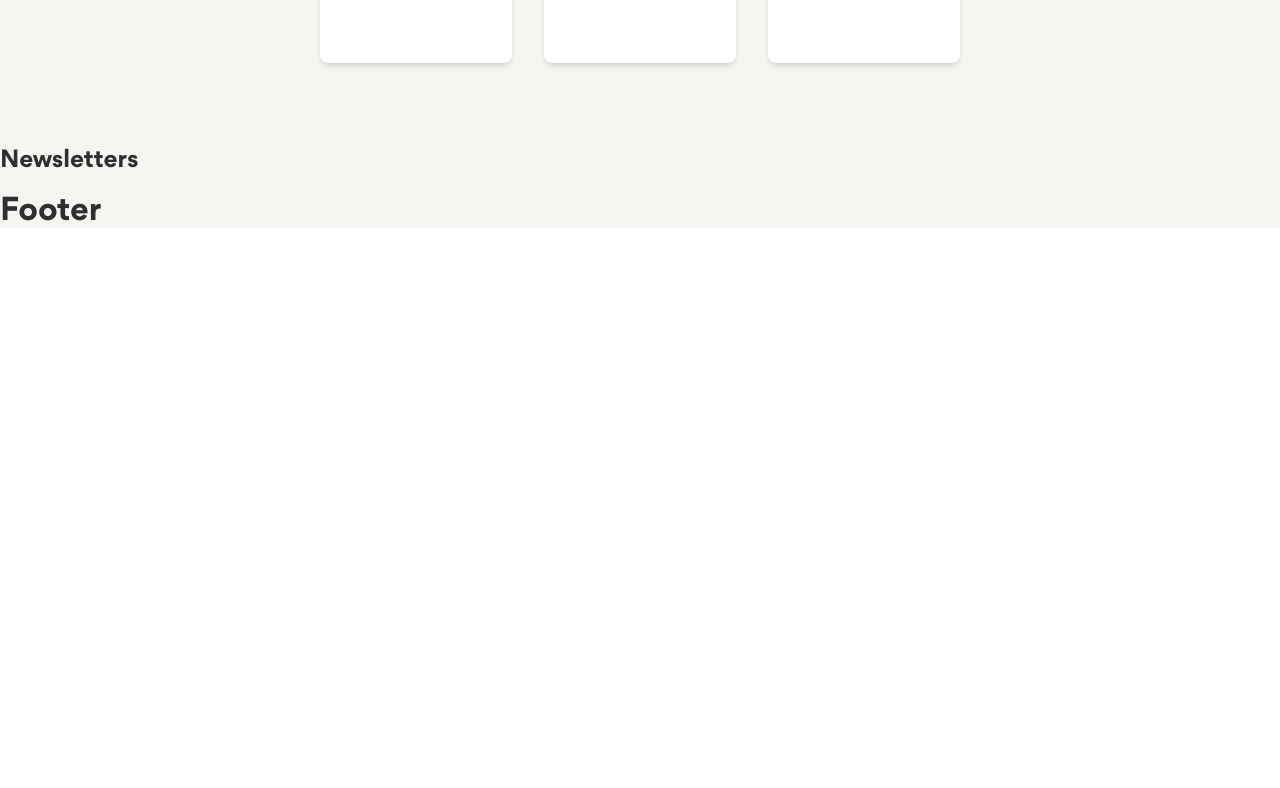
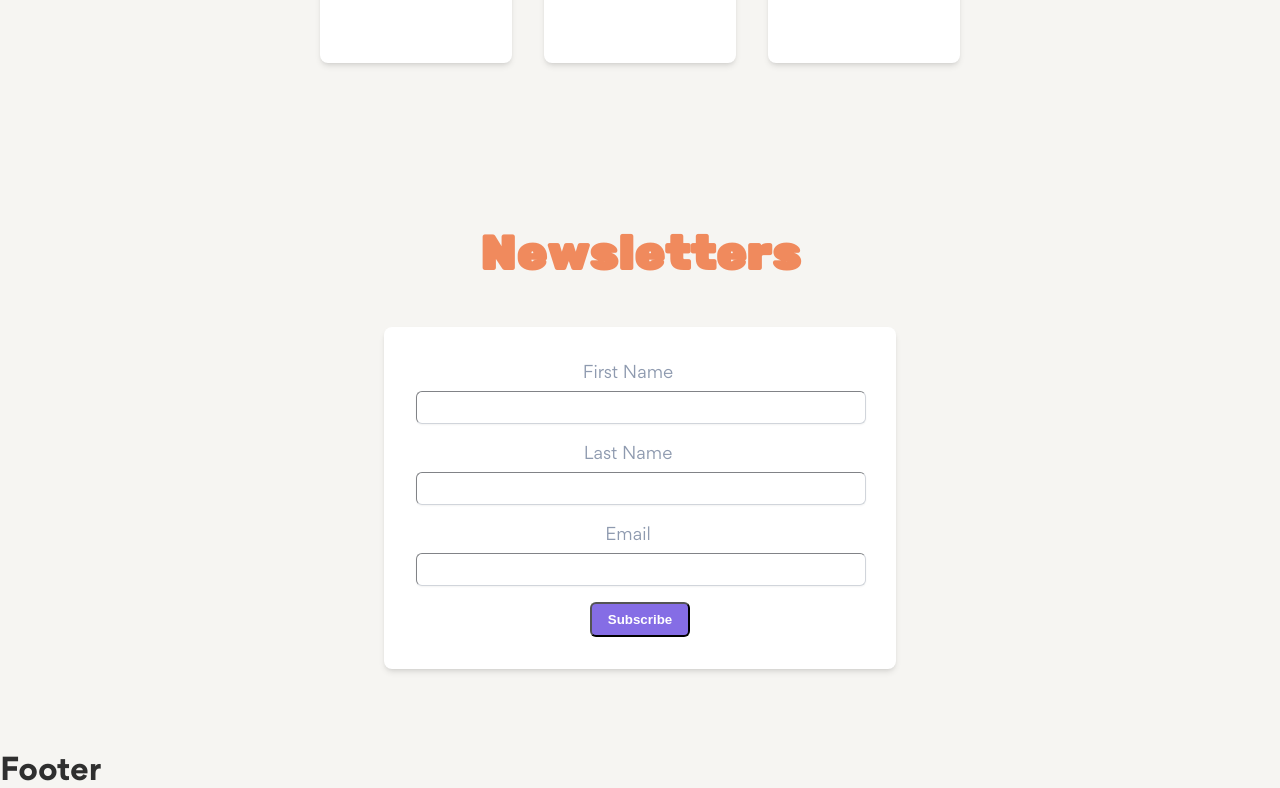
Before and after one commit to heonaliu/unplugged-hackathon, a React (Vite) app: page / in a window 1280 px wide. Shown: the part 3188-3976 px from the top of the page. Before the commit the page ends 3416 px from the top, so only its background shows below. Built offline with nearby package versions, Linux system fonts and the light colour scheme.

Commit message:
newsletter box styling adjust

```diff
--- a/src/sections/Newsletters.jsx
+++ b/src/sections/Newsletters.jsx
@@ -1,7 +1,84 @@
+import { useState } from "react";
+
 export const Newsletters = () => {
+  const [form, setForm] = useState({
+    firstName: "",
+    lastName: "",
+    email: "",
+  });
+
+  const handleOnChange = (e) => {
+    setForm({ ...form, [e.target.name]: e.target.value });
+  };
+
+  const handleSubmit = (e) => {
+    e.preventDefault();
+    // Here you would typically send the form data to your backend or an email marketing service
+    console.log("Form submitted:", form);
+    // Reset the form after submission
+    setForm({
+      firstName: "",
+      lastName: "",
+      email: "",
+    });
+  };
+
   return (
-    <section>
-      <h1>Newsletters</h1>
+    <section className="py-16 px-6 bg-beige text-center">
+      <h1 className="text-orange font-rubikOne text-5xl font-bold mb-12">
+        Newsletters
+      </h1>
+
+      <form onSubmit={handleSubmit} className="max-w-md mx-auto bg-white p-8 rounded-lg shadow-md">
+        <div className="mb-4 mr-6">
+          <label htmlFor="firstName" className="block text-lg font-medium text-bluegray">
+            First Name
+          </label>
+          <input
+            type="text"
+            id="firstName"
+            name="firstName"
+            value={form.firstName}
+            onChange={handleOnChange}
+            className="mt-1 block w-full py-2 px-3 border border-gray-300 rounded-md shadow-sm focus:outline-none focus:ring-orange focus:border-orange"
+          />
+        </div>
+
+        <div className="mb-4 mr-6">
+          <label htmlFor="lastName" className="block text-lg font-medium text-bluegray">
+            Last Name
+          </label>
+          <input
+            type="text"
+            id="lastName"
+            name="lastName"
+            value={form.lastName}
+            onChange={handleOnChange}
+            className="mt-1 block w-full py-2 px-3 border border-gray-300 rounded-md shadow-sm focus:outline-none focus:ring-orange focus:border-orange"
+          />
+        </div>
+
+        <div className="mb-4 mr-6">
+          <label htmlFor="email" className="block text-lg font-medium text-bluegray">
+            Email
+          </label>
+          <input
+            type="email"
+            id="email"
+            name="email"
+            value={form.email}
+            onChange={handleOnChange}
+            className="mt-1 block w-full py-2 px-3 border border-gray-300 rounded-md shadow-sm focus:outline-none focus:ring-orange focus:border-orange"
+          />
+        </div>
+
+        <button
+          type="submit"
+          className="bg-purple hover:bg-purple-dark text-white font-bold py-2 px-4 rounded-md transition duration-300 ease-in-out"
+        >
+          Subscribe
+        </button>
+      </form>
     </section>
   );
 };
```
